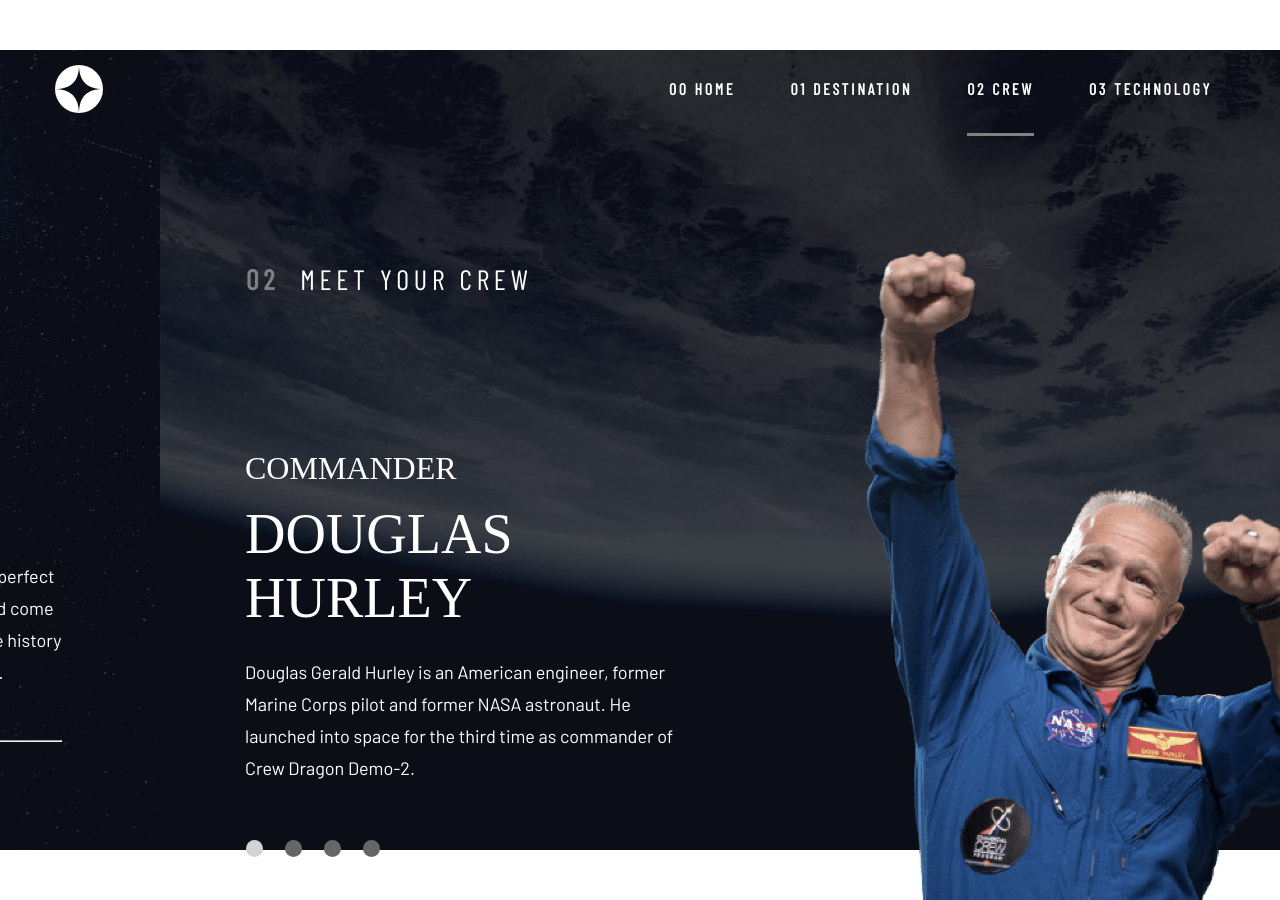
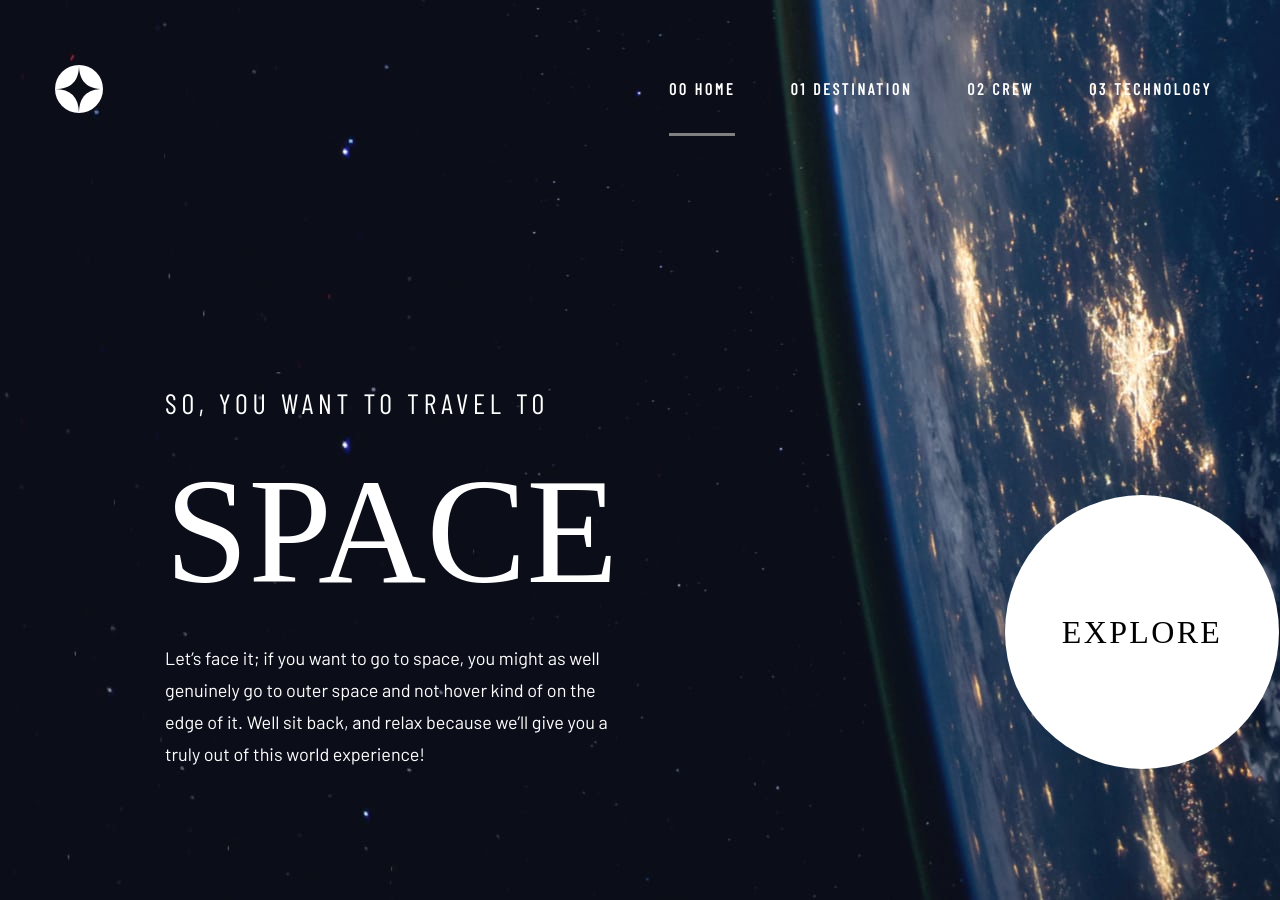
Before and after one commit to JorchRL/spaceTourism-website, a React (Create React App) app: page / in a window 1280 px wide. Shown: the top 900 px of the page. Built offline with nearby package versions, Linux system fonts and the light colour scheme; a web font is replaced by a local one.

Commit message:
Fix homepage at start

```diff
--- a/src/App.jsx
+++ b/src/App.jsx
@@ -8,7 +8,7 @@
 import Technology from "./pages/Technology";
 
 const App = () => {
-  const [currentPage, setCurrentPage] = useState(2);
+  const [currentPage, setCurrentPage] = useState(0);
 
   const handleScreenChange = (id) => {
     setCurrentPage(id);
@@ -25,7 +25,7 @@
         style={{
           transform: `translateX(${-100 * currentPage}vw)`,
         }}>
-        <Home />
+        <Home handleScreenChange={handleScreenChange} />
         <Destinations active={currentPage === 1 ? true : false} />
         <Crew active={currentPage === 2 ? true : false} />
         <Technology active={currentPage === 3 ? true : false} />
```
